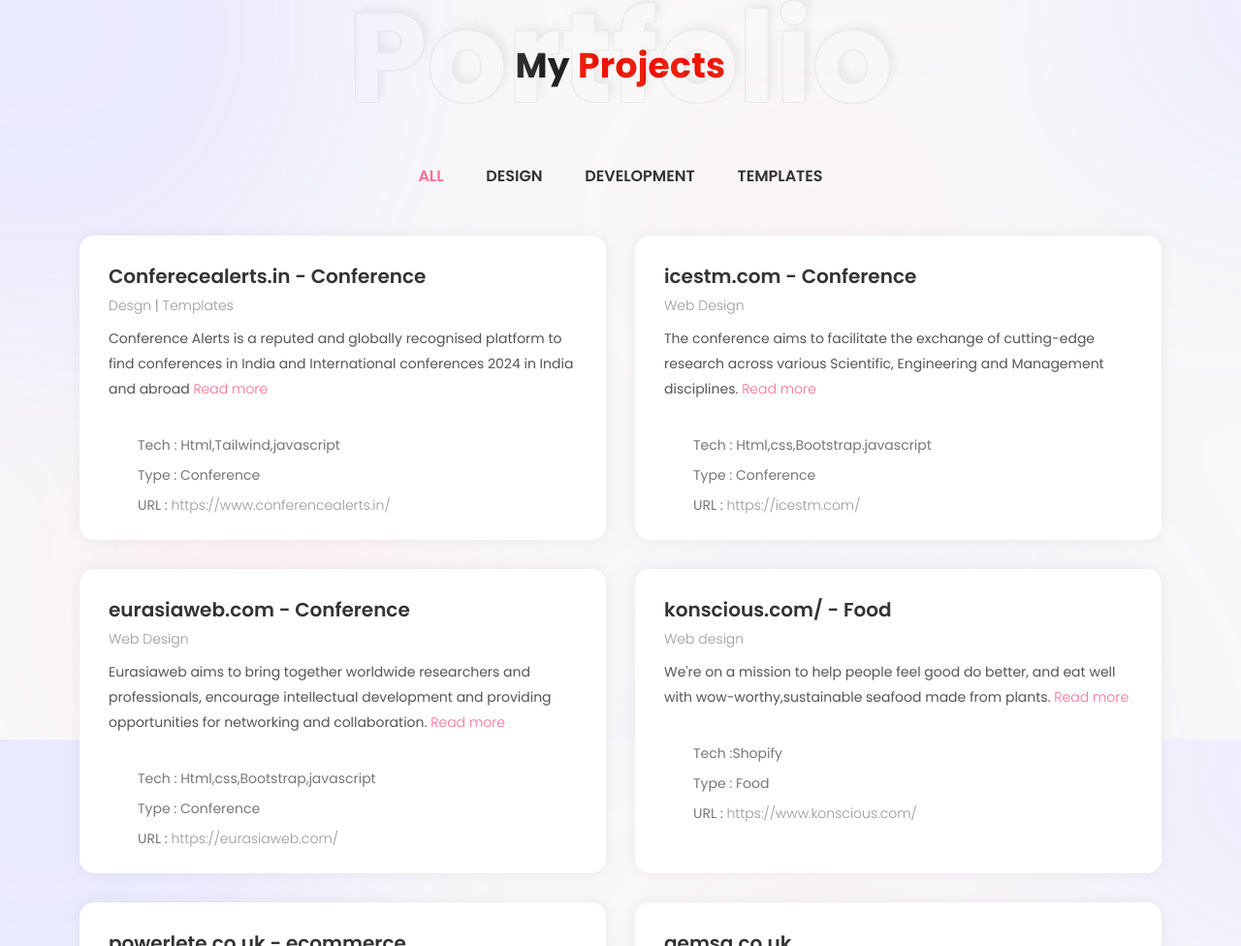
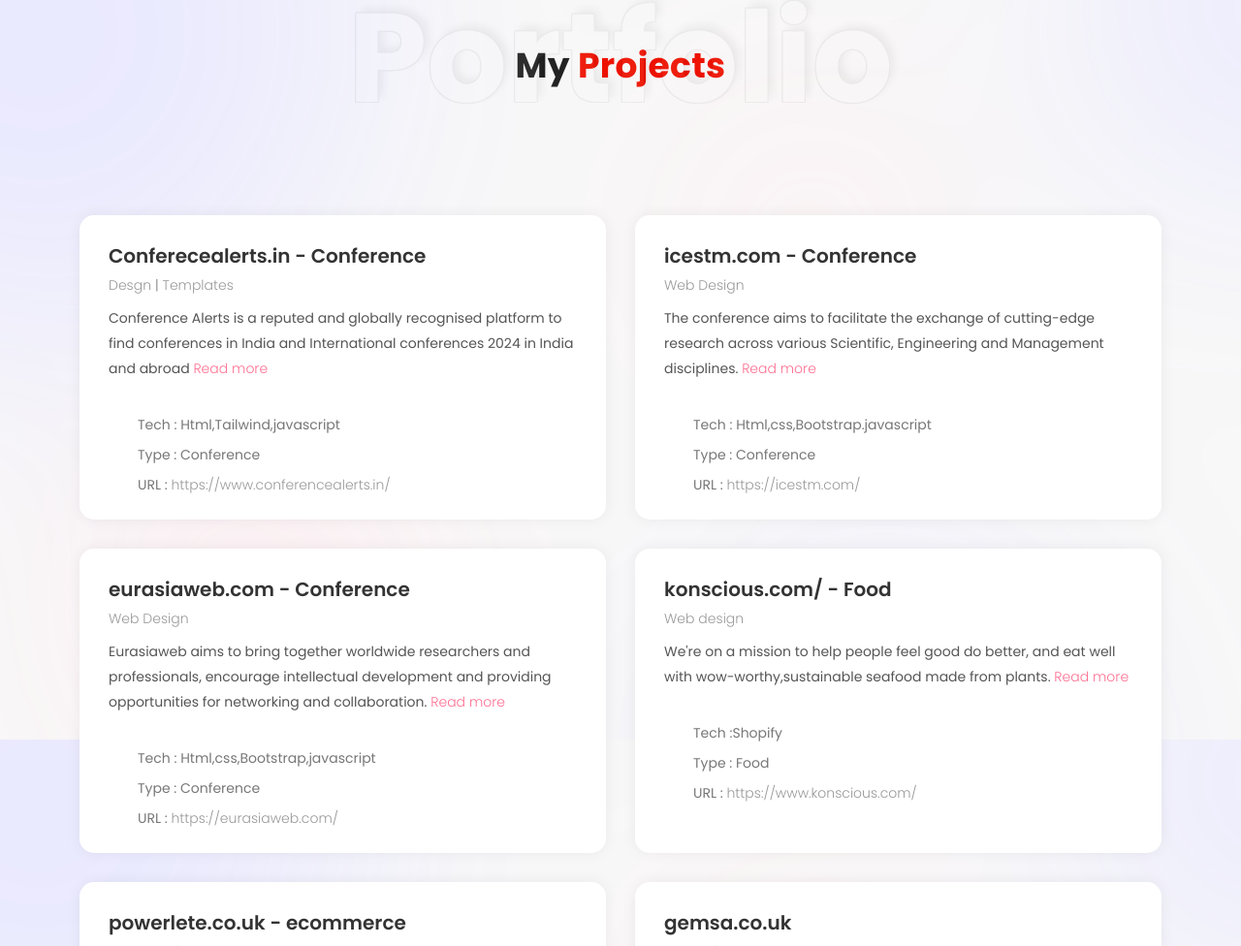
Before and after one commit to gouri123456/protfolio, a plain HTML site: page index.html in a window 1280 px wide. Shown: the part 3237-4213 px from the top of the page at 97% size. Drawn offline with Linux system fonts and the light colour scheme.

```diff
--- a/index.html
+++ b/index.html
@@ -424,11 +424,11 @@ services, producing outcomes on time. </p>
                             <div class="col-sm-12">
                                 <div class="portfolio-tabs">
                                     <ul>
-                                        <li class="filter" data-filter="all">ALL</li>
+                                        <!--<li class="filter" data-filter="all">ALL</li>
                                         <li class="filter" data-filter=".design">DESIGN</li>
                                         <li class="filter" data-filter=".development">DEVELOPMENT</li>
-                                       <!--  <li class="filter" data-filter=".graphics">GRAPHICS</li> -->
-                                        <li class="filter" data-filter=".templates">Templates</li>
+                                         <li class="filter" data-filter=".graphics">GRAPHICS</li>
+                                        <li class="filter" data-filter=".templates">Templates</li>-->
                                     </ul>
                                 </div>
                             </div>
```
